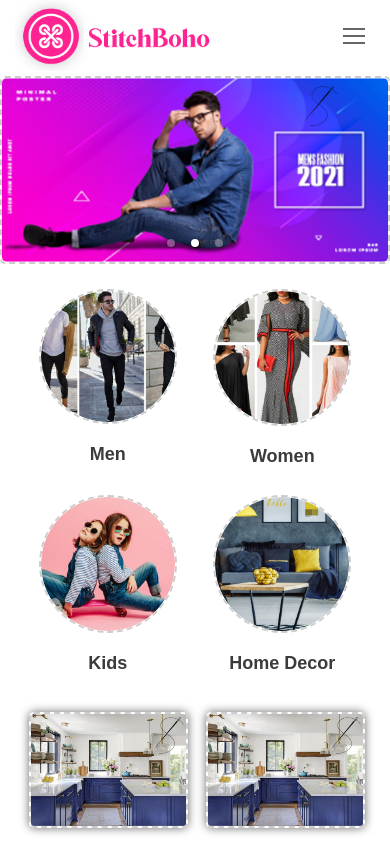
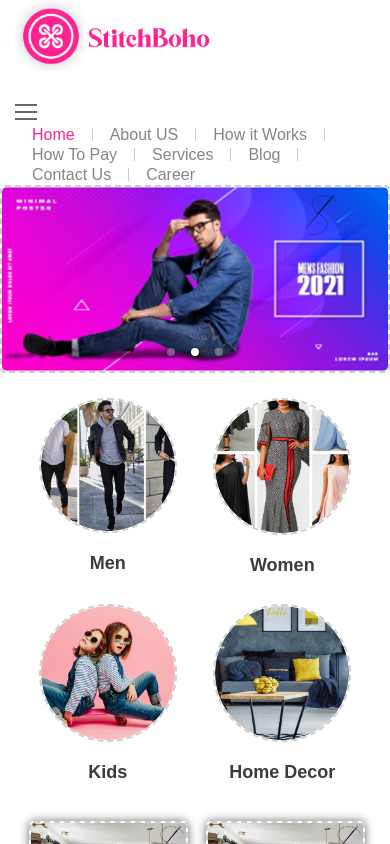
Before and after one commit to Subrata0biswas/stichboho, a React (Create React App) app: page / in a window 390 px wide. Shown: the top 844 px of the page. Built offline with nearby package versions, Linux system fonts and the light colour scheme.

Commit message:
menu bar changes

```diff
--- a/public/assets/css/styles.css
+++ b/public/assets/css/styles.css
@@ -334,6 +334,9 @@ footer {
   .nav ul.nav-ul {
     display: none;
   }
+  .nav ul.nav-ul1 {
+    display: block;
+  }
   .mob-nav > span {
     display: block;
     background: #666666;
--- a/src/components/footer/footer.js
+++ b/src/components/footer/footer.js
@@ -9,16 +9,16 @@ class Footer extends React.Component{
  render(){
     return(
         <footer>
-		<div class="container">
-			<div class="footer-inr">
-				<div class="footer-con">
-					<h2 class="title">About Us</h2>
+		<div className="container">
+			<div className="footer-inr">
+				<div className="footer-con">
+					<h2 className="title">About Us</h2>
 					<p>Lorem Ipsum is simply dummy text of the printing andtypesetting industry. Lorem Ipsum has been the  industry's standard </p>
 				</div>
-				<div class="footer-con footer-link">
-					<h2 class="title">Main Links</h2>
+				<div className="footer-con footer-link">
+					<h2 className="title">Main Links</h2>
 					<ul>
-						<li class="active"><a href="#">Home</a></li>
+						<li className="active"><a href="#">Home</a></li>
 						<li><a href="#">About US</a></li>
 						<li><a href="#">How it Works</a></li>
 						<li><a href="#">How To Pay</a></li>
@@ -28,13 +28,13 @@ class Footer extends React.Component{
 						<li><a href="#">Career</a></li>
 					</ul>
 				</div>
-				<div class="footer-con">
-					<h2 class="title">About Us</h2>
+				<div className="footer-con">
+					<h2 className="title">About Us</h2>
 					<p>Lorem Ipsum is simply dummy text of the printing andtypesetting industry. Lorem Ipsum has been the  industry's standard </p>
 				</div>
 			</div>
 		</div>
-		<div class="copyright"><span class="copyright-con">&copy; Copyright 2021 by ..........</span><span class="recived">All rights reserved</span></div>
+		<div className="copyright"><span className="copyright-con">&copy; Copyright 2021 by ..........</span><span className="recived">All rights reserved</span></div>
 	</footer>
     )
  }
--- a/src/components/header/header.js
+++ b/src/components/header/header.js
@@ -4,27 +4,36 @@ import React from 'react';
 class Header extends React.Component{
     constructor(props){
         super(props);
-        this.state={}
+        this.state={
+			isMenu:false
+		}
     }
 
+	onOpenMenu = () =>{
+		this.setState({
+			isMenu:!this.state.isMenu
+		})
+	}
+
  render(){
+	 const {isMenu} = this.state;
     return(
         <header>
-		<div class="container">
-			<div class="row">
-				 <div class="logo">
+		<div className="container">
+			<div className="row">
+				 <div className="logo">
                      <a href="#">
-                         <img class="desk-top-logo" src="/assets/images/logo.png" alt="logo"/>
+                         <img className="desk-top-logo" src="/assets/images/logo.png" alt="logo"/>
                      </a>
                      </div>
-				 <div class="nav">
-					<div class="mob-nav" onClick={()=>alert("hi")}>
+				 <div className="nav">
+					<div className="mob-nav" onClick={()=>this.onOpenMenu()}>
 						<span></span>
 						<span></span>
 						<span></span>
 					</div>
-					<ul class="nav-ul">
-						<li class="active"><a href="#">Home</a></li>
+					<ul className={isMenu? "nav-ul":null}>
+						<li className="active"><a href="#">Home</a></li>
 						<li><a href="#">About US</a></li>
 						<li><a href="#">How it Works</a></li>
 						<li><a href="#">How To Pay</a></li>
```
